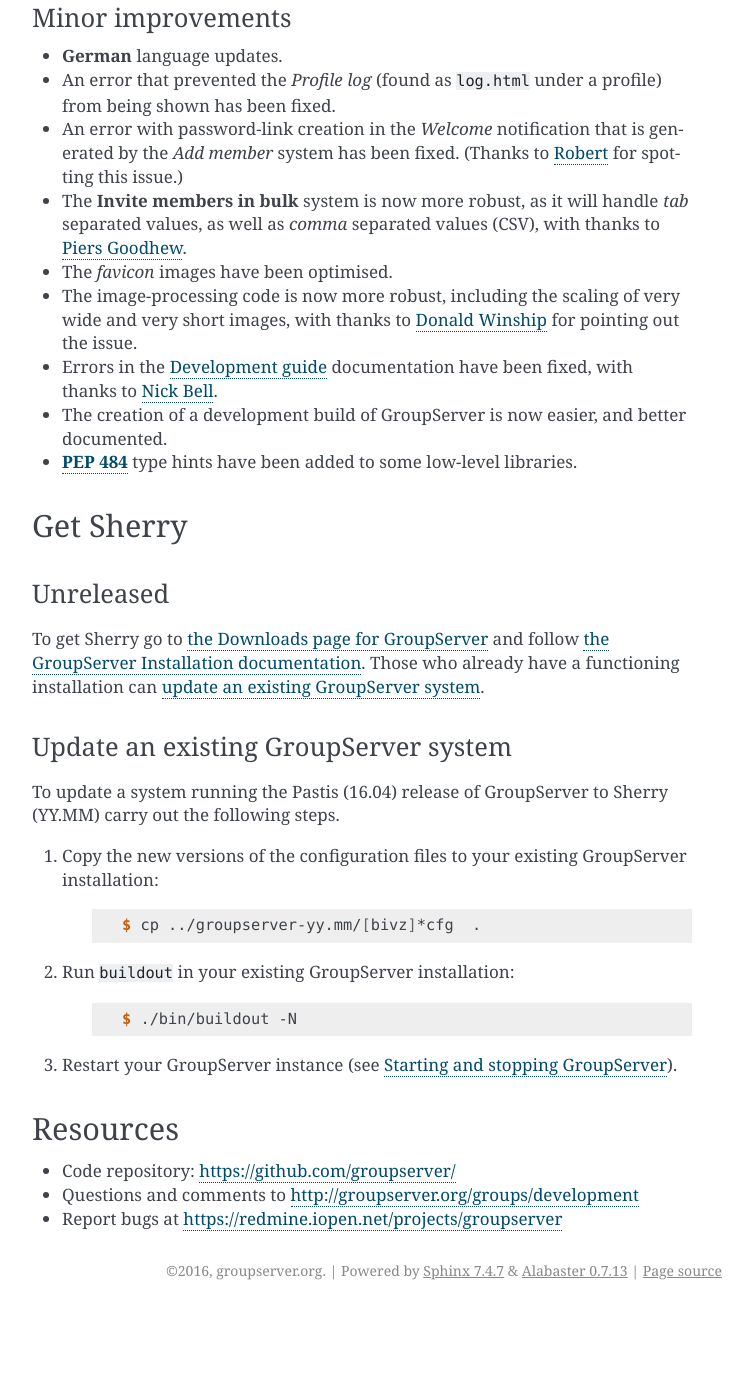
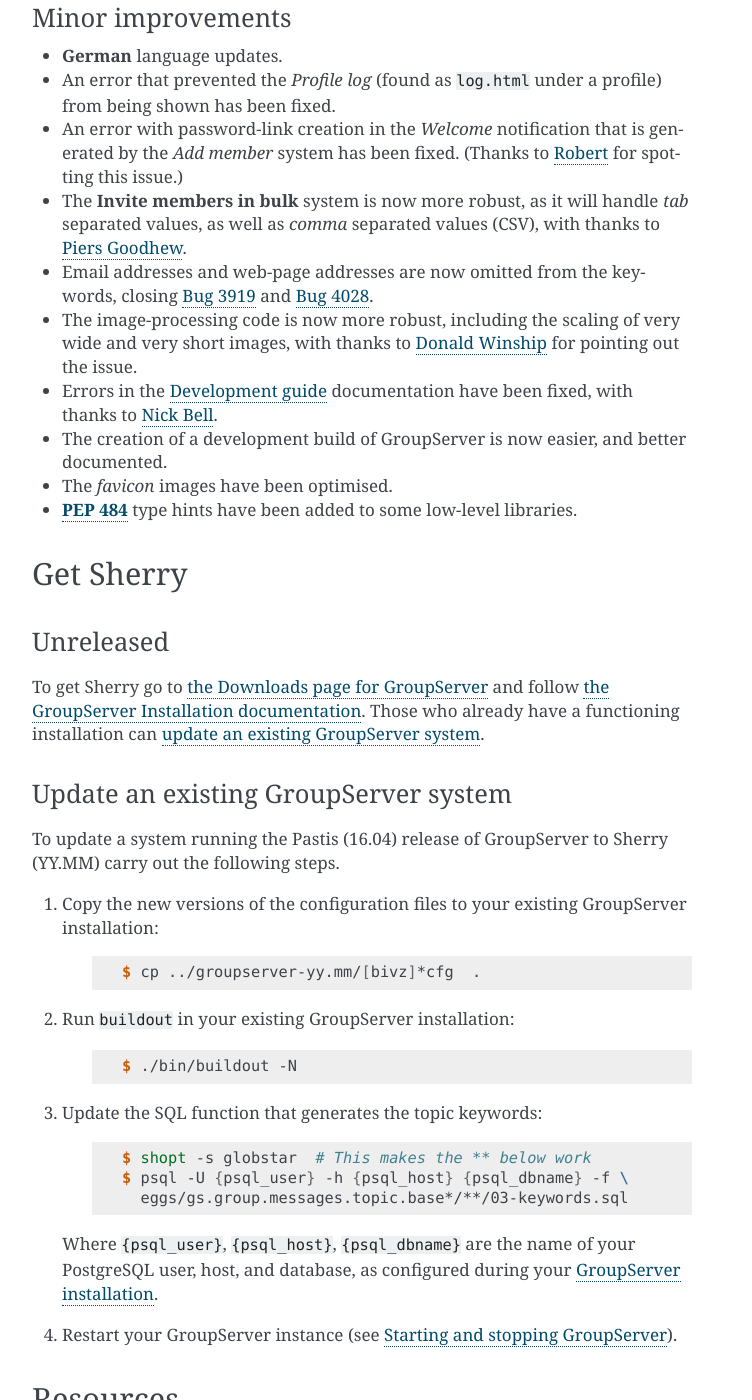
Before and after one commit to groupserver/buildout, a Sphinx documentation site: the page built from docs/release-notes-yymm.rst, in a window 1280 px wide and 1400 px high, scrolled down 1312 px. Shown: the whole window, without its empty margins (388-1140 px from the left). Built offline with Sphinx 7.4.7, drawn with Linux system fonts in a browser that asks for light colours; before the commit the page ends 2622 px from its top, so only the background shows below that.

Commit message:
Following the update to gs.group.messages.topic.base, closing Bug 3919 and Bug 4028

```diff
--- a/docs/release-notes-yymm.rst
+++ b/docs/release-notes-yymm.rst
@@ -76,7 +76,7 @@
 .. _Issue 269: https://redmine.iopen.net/issues/269
 
 
-.. index::
+.. index:: Keywords
    pair: Profile; Activity log
    pair: Notification; Welcome
    triple: Group; Member; Invite
@@ -93,7 +93,8 @@
 * The **Invite members in bulk** system is now more robust, as it
   will handle *tab* separated values, as well as *comma*
   separated values (CSV), with thanks to `Piers Goodhew`_.
-* The *favicon* images have been optimised.
+* Email addresses and web-page addresses are now omitted from the
+  keywords, closing `Bug 3919`_ and `Bug 4028`_.
 * The image-processing code is now more robust, including the
   scaling of very wide and very short images, with thanks to
   `Donald Winship`_ for pointing out the issue.
@@ -101,6 +102,7 @@
   with thanks to `Nick Bell`_.
 * The creation of a development build of GroupServer is now
   easier, and better documented.
+* The *favicon* images have been optimised.
 * :pep:`484` type hints have been added to some low-level
   libraries.
 
@@ -109,6 +111,8 @@
 .. _Nick Bell: http://groupserver.org/p/3Fkga91WZ1O65yPEh0QYOb
 .. _Donald Winship:
    http://groupserver.org/p/1cQiyqkdTbIFKQjlqzq49Z
+.. _Bug 3919: https://redmine.iopen.net/issues/3939
+.. _Bug 4028: https://redmine.iopen.net/issues/4028
 
 ----------
 Get Sherry
@@ -144,6 +148,18 @@
 
         $ ./bin/buildout -N
 
+#.  Update the SQL function that generates the topic keywords:
+
+      ::
+
+        $ shopt -s globstar  # This makes the ** below work
+        $ psql -U {psql_user} -h {psql_host} {psql_dbname} -f \
+          eggs/gs.group.messages.topic.base*/**/03-keywords.sql
+
+    Where ``{psql_user}``, ``{psql_host}``, ``{psql_dbname}`` are
+    the name of your PostgreSQL user, host, and database, as
+    configured during your :doc:`groupserver-install`.
+
 #.  Restart your GroupServer instance (see
     :doc:`groupserver-start`).
 
--- a/versions.cfg
+++ b/versions.cfg
@@ -86,7 +86,7 @@
 gs.group.messages.privacy = 2.2.0.dev20141112220851-7be820f93e83
 gs.group.messages.ratelimit = 2.0.0.dev20140611201548-b0034ee91a4c
 gs.group.messages.text = 1.1.0.dev20160411225400
-gs.group.messages.topic.base = 4.0.6.dev20160128192927
+gs.group.messages.topic.base = 4.0.7.dev20161021150837
 gs.group.messages.topic.digest.base = 4.0.2.dev20150921221711
 gs.group.messages.topic.digest.daily = 1.0.0.dev20150424154422-a4dd51e675a5
 gs.group.messages.topic.digest.send = 3.1.1
```
Also changed, not shown: other parts of docs/release-notes-yymm.rst (+1 -1 lines).
